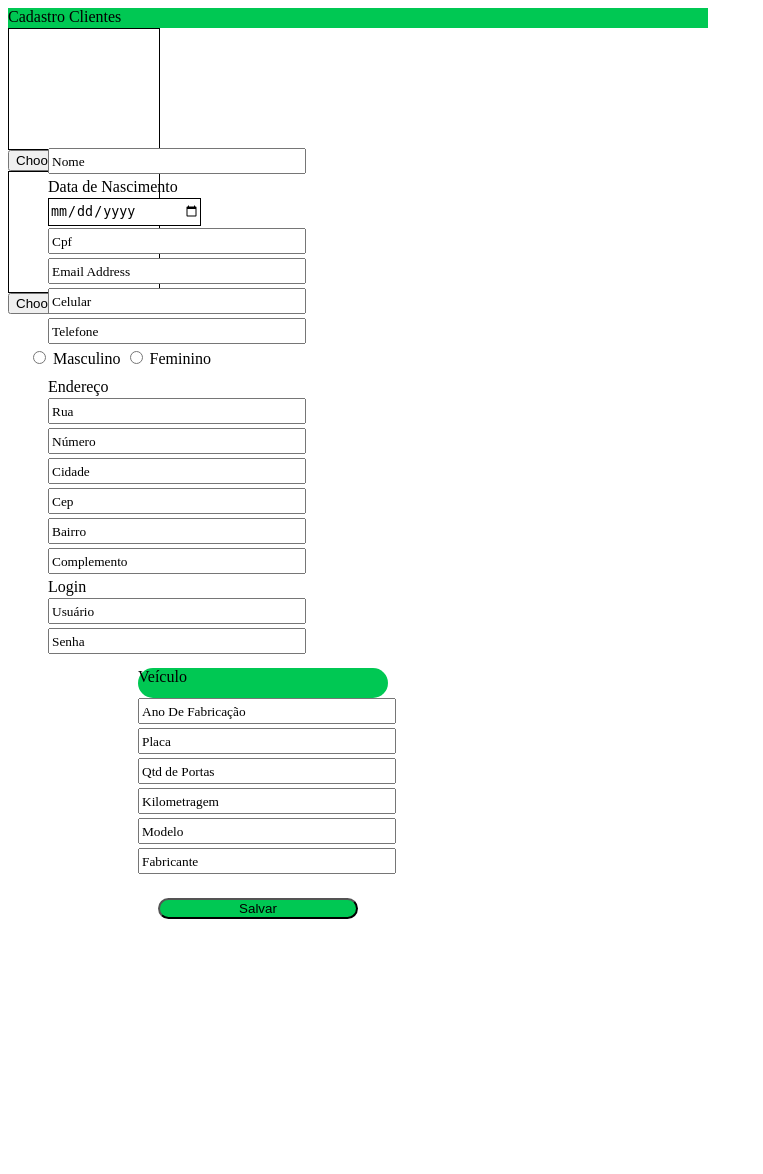
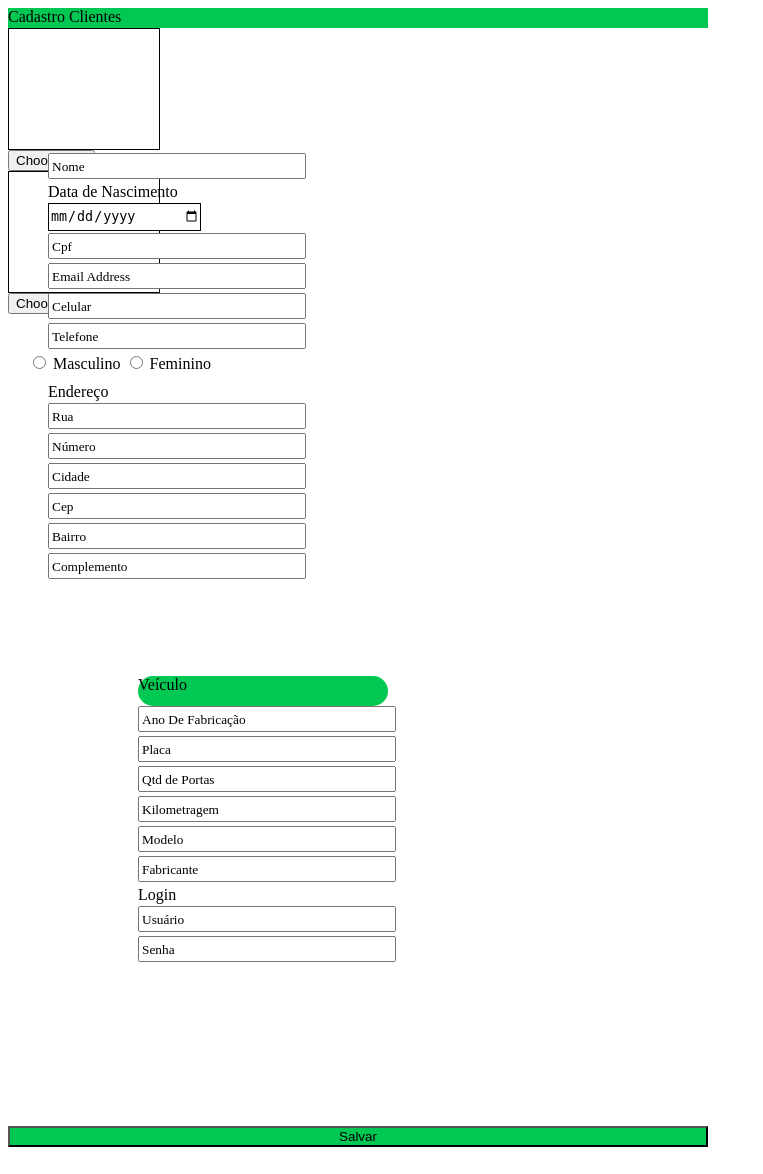
Before and after one commit to kah-eek/Portal-Auto-Center, a PHP site: page /view/modal_cadastro_cliente.php in a window 1280 px wide. Shown: the whole page, without its empty margins (0-763 px from the left). Before the commit the page ends 919 px from the top, so only its background shows below. Run offline with PHP 8.4, Linux system fonts and the light colour scheme.

Commit message:
modal cadastro cliente completa

```diff
--- a/view/css/modal_cadastro_cliente.css
+++ b/view/css/modal_cadastro_cliente.css
@@ -1,22 +1,28 @@
+.modal{
+  /*margin-top: 0px;*/
+  /*padding: 0px;*/
+  width: 700px;
+  min-height: 713px;
+  height: auto;
+}
 
-
-.container_principal_cp{
+.container_principal_mc_cp{
   width: 700px;
-  height: 672px;
+  min-height: 713px;
+  height: auto;
 }
 
 .container_titulo{
   width: 700px;
   height: 20px;
-  background-color: #00C853;
-  /*background-color: #ff6600;*/
+  background-color: rgb(0, 200, 83);
 
 }
 
 .item_titulo{
   width: 300px;
   height: 20px;
-  background-color: #00C853;
+  background-color: rgb(0, 200, 83);
 }
 
 .titulo_form_veic{
@@ -38,7 +44,7 @@
 
 .container_imagens{
   width: 550px;
-  height: 120px;
+  height: 125px;
   /*background-color: #33cc33;*/
 
 }
@@ -54,7 +60,7 @@
 
 .form_cadastro_cliente{
   width: 300px;
-  height: 520px;
+  height: 523px;
   /*background-color: #737373;*/
 
 }
@@ -110,7 +116,7 @@
 
 .form_cadastro_veiculo{
   width: 400px;
-  height: 230px;
+  height: 450px;
 
 }
 
@@ -123,16 +129,14 @@
 
 
 .segura_bt{ /*input do tipo submit */
-  width: 200px;
+  width: 700px;
   height: 40px;
-  /*background-color: red;*/
-  margin-left: 150px;
 
 }
 
 .input_submit{
-  width: 200px;
+  width: 700px;
   background-color: #00C853;
-  border-radius: 50px 50px 50px 50px;
+  /*border-radius: 50px 50px 50px 50px;*/
   color: #000;
 }
--- a/view/modal_cadastro_cliente.php
+++ b/view/modal_cadastro_cliente.php
@@ -6,7 +6,7 @@
     <link rel="stylesheet" href="css/modal_cadastro_cliente.css">
   </head>
   <body>
-    <div class="container_principal_cp bg_cinza">
+    <div class="container_principal_mc_cp bg_cinza">
       <!-- TITULO -->
       <div class="container_titulo">
         <div class="item_titulo txt_sombra_1x1x1_preto float_right txt_preto titulo align_center">
@@ -43,45 +43,45 @@
 
           <!-- TITULO DATA -->
           <div class="titulo_form">
-            <div class="item_titulo_form titulo">
+            <div class="item_titulo_form titulo margem_t_10">
               Data de Nascimento
             </div>
           </div>
 
           <!-- INPUT CALENDÁRIO -->
-          <div class="segura_input float_left">
-            <input class="data_nasc" type="date" name="dt_nasc" value="">
+          <div class="segura_input float_left margem_t_5">
+            <input class="data_nasc margem_10" type="date" name="dt_nasc" value="">
           </div>
 
           <!-- INPUT CPF -->
-          <div class="segura_input float_left">
-            <input class="input_text txt_preto margem_t_5" placeholder="Cpf" type="text" name="txt_cpf" value="">
+          <div class="segura_input float_left margem_t_5">
+            <input class="input_text txt_preto margem_t_10" placeholder="Cpf" type="text" name="txt_cpf" value="">
           </div>
 
           <!-- INPUT EMAIL -->
-          <div class="segura_input float_left">
-            <input class="input_text txt_preto margem_t_5" placeholder="Email Address" type="text" name="txt_email" value="">
+          <div class="segura_input float_left margem_t_5">
+            <input class="input_text txt_preto margem_t_10" placeholder="Email Address" type="text" name="txt_email" value="">
           </div>
 
           <!-- INPUT CELULAR -->
-          <div class="segura_input float_left">
-            <input class="input_text txt_preto margem_t_5" placeholder="Celular" type="text" name="txt_celular" value="">
+          <div class="segura_input float_left margem_t_5">
+            <input class="input_text txt_preto margem_t_10" placeholder="Celular" type="text" name="txt_celular" value="">
           </div>
 
           <!-- INPUT TELEFONE -->
-          <div class="segura_input float_left">
-            <input class="input_text txt_preto margem_t_5" placeholder="Telefone" type="text" name="txt_telefone" value="">
+          <div class="segura_input float_left margem_t_5">
+            <input class="input_text txt_preto margem_t_10" placeholder="Telefone" type="text" name="txt_telefone" value="">
           </div>
 
           <!-- INPUT RADIO -->
-          <div class="segura_input margem_t_5 float_left">
-            <input class="margem_l_20" type="radio" name="sexo" value="M"> Masculino
-            <input class="margem_l_20 txt_preto" type="radio" name="sexo" value="F"> Feminino
+          <div class="segura_input margem_t_20 float_left">
+            <input class="margem_l_20 margem_t_10 txt_preto" type="radio" name="sexo" value="M"> Masculino
+            <input class="margem_l_20 margem_t_10 txt_preto" type="radio" name="sexo" value="F"> Feminino
           </div>
 
           <!-- TITULO ENDEREÇO -->
           <div class="titulo_form">
-            <div class="item_titulo_form titulo float_left">
+            <div class="item_titulo_form titulo float_left margem_t_5">
               Endereço
             </div>
           </div>
@@ -92,45 +92,28 @@
           </div>
 
           <!-- INPUT NUMERO -->
-          <div class="segura_input float_left">
-            <input class="input_text txt_preto margem_t_5" placeholder="Número" type="text" name="txt_numero" value="">
+          <div class="segura_input float_left margem_t_5">
+            <input class="input_text txt_preto margem_t_10" placeholder="Número" type="text" name="txt_numero" value="">
           </div>
 
           <!-- INPUT CIDADE -->
-          <div class="segura_input float_left">
-            <input class="input_text txt_preto margem_t_5" placeholder="Cidade" type="text" name="txt_cidade" value="">
+          <div class="segura_input float_left margem_t_5">
+            <input class="input_text txt_preto margem_t_10" placeholder="Cidade" type="text" name="txt_cidade" value="">
           </div>
 
           <!-- INPUT CEP -->
-          <div class="segura_input float_left">
-            <input class="input_text txt_preto margem_t_5" placeholder="Cep" type="text" name="txt_cep" value="">
+          <div class="segura_input float_left margem_t_5">
+            <input class="input_text txt_preto margem_t_10" placeholder="Cep" type="text" name="txt_cep" value="">
           </div>
 
           <!-- INPUT BAIRRO -->
-          <div class="segura_input float_left">
-            <input class="input_text txt_preto margem_t_5" placeholder="Bairro" type="text" name="txt_bairro" value="">
+          <div class="segura_input float_left margem_t_5">
+            <input class="input_text txt_preto margem_t_10" placeholder="Bairro" type="text" name="txt_bairro" value="">
           </div>
 
           <!-- INPUT COMPLEMENTO -->
-          <div class="segura_input float_left">
-            <input class="input_text txt_preto margem_t_5" placeholder="Complemento" type="text" name="txt_complemento" value="">
-          </div>
-
-          <!-- TITULO LOGIN -->
-          <div class="titulo_form">
-            <div class="item_titulo_form titulo float_left">
-              Login
-            </div>
-          </div>
-
-          <!-- INPUT USER -->
-          <div class="segura_input float_left">
-            <input class="input_text txt_preto margem_t_5" placeholder="Usuário" type="text" name="txt_use" value="">
-          </div>
-
-          <!-- INPUT SENHA -->
-          <div class="segura_input float_left">
-            <input class="input_text txt_preto margem_t_5" placeholder="Senha" type="password" name="txt_senha" value="">
+          <div class="segura_input float_left margem_t_5">
+            <input class="input_text txt_preto margem_t_10" placeholder="Complemento" type="text" name="txt_complemento" value="">
           </div>
         </div>
       </form>
@@ -174,9 +157,25 @@
           <div class="segura_input margem_t_10 float_left">
             <input class="input_text txt_preto margem_t_5" placeholder="Fabricante" type="text" name="txt_fabri" value="">
           </div>
+          <!-- TITULO LOGIN -->
+          <div class="titulo_form">
+            <div class="item_titulo_form titulo margem_t_50 float_left">
+              Login
+            </div>
+          </div>
+
+          <!-- INPUT USER -->
+          <div class="segura_input float_left margem_t_10">
+            <input class="input_text txt_preto" placeholder="Usuário" type="text" name="txt_use" value="">
+          </div>
+
+          <!-- INPUT SENHA -->
+          <div class="segura_input float_left margem_t_10">
+            <input class="input_text txt_preto" placeholder="Senha" type="password" name="txt_senha" value="">
+          </div>
         </div>
       </form>
-      <div class="segura_bt float_left margem_t_150">
+      <div class="segura_bt float_left">
         <input class="input_submit margem_t_5 sombra_preta_b_15" type="submit" name="btn_salvar" value="Salvar">
       </div>
     </div>
```
